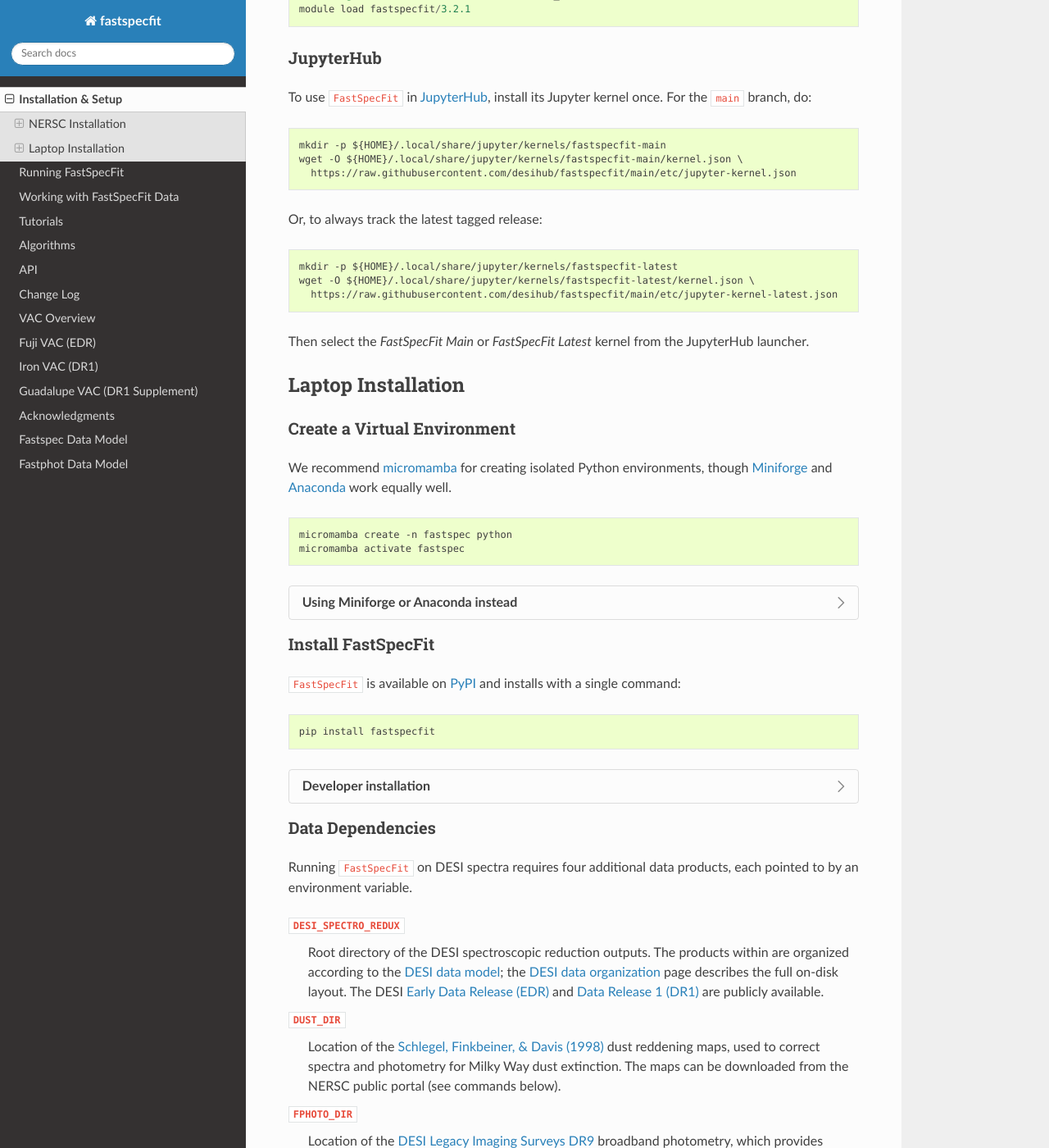
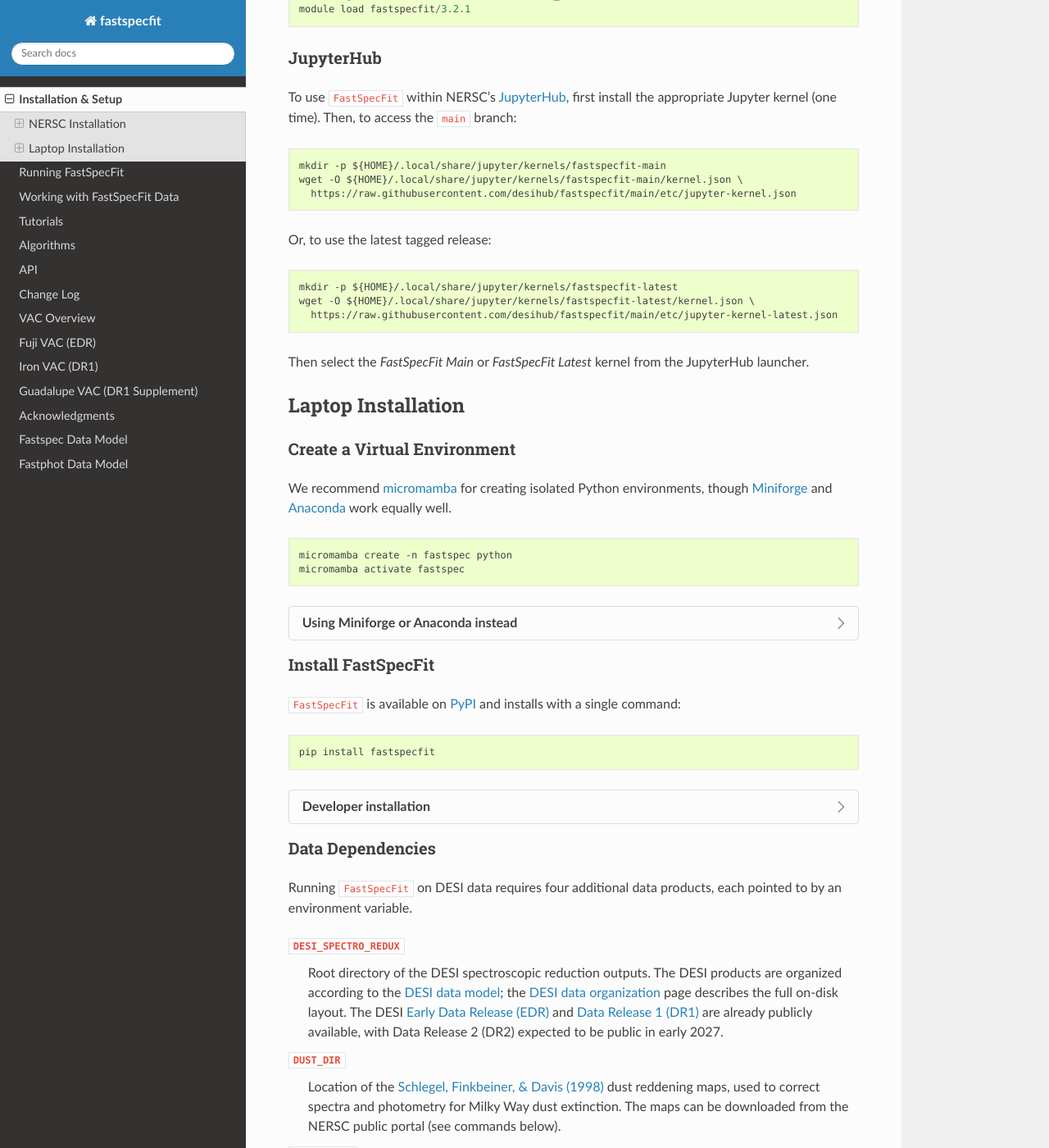
Before and after one commit to desihub/fastspecfit, a Sphinx documentation site: the page built from doc/install.rst, in a window 1280 px wide and 1400 px high, scrolled down 821 px. Shown: the whole window at 82% size. Built offline with Sphinx 7.4.7 and the Read the Docs theme 3.1.0, drawn with Linux system fonts in a browser that asks for light colours; some of the changed text lies outside the part shown.

```diff
--- a/doc/install.rst
+++ b/doc/install.rst
@@ -8,7 +8,7 @@ Installation & Setup
 
 ``FastSpecFit`` can be set up in two ways:
 
-- :ref:`At NERSC<nersc installation>` — for DESI collaborators using the shared software stack.
+- :ref:`At NERSC<nersc installation>` — for DESI collaborators, using the shared software stack.
 - :ref:`On a laptop<laptop installation>` — for interactive work or running on smaller datasets.
 
 .. _nersc installation:
@@ -33,14 +33,15 @@ release, for example::
 JupyterHub
 ~~~~~~~~~~
 
-To use ``FastSpecFit`` in `JupyterHub`_, install its Jupyter kernel
-once. For the ``main`` branch, do::
+To use ``FastSpecFit`` within NERSC's `JupyterHub`_, first install the
+appropriate Jupyter kernel (one time). Then, to access the ``main``
+branch::
 
   mkdir -p ${HOME}/.local/share/jupyter/kernels/fastspecfit-main
   wget -O ${HOME}/.local/share/jupyter/kernels/fastspecfit-main/kernel.json \
     https://raw.githubusercontent.com/desihub/fastspecfit/main/etc/jupyter-kernel.json
 
-Or, to always track the latest tagged release::
+Or, to use the latest tagged release::
 
   mkdir -p ${HOME}/.local/share/jupyter/kernels/fastspecfit-latest
   wget -O ${HOME}/.local/share/jupyter/kernels/fastspecfit-latest/kernel.json \
@@ -93,15 +94,16 @@ Install FastSpecFit
 Data Dependencies
 ~~~~~~~~~~~~~~~~~
 
-Running ``FastSpecFit`` on DESI spectra requires four additional data products,
-each pointed to by an environment variable.
+Running ``FastSpecFit`` on DESI data requires four additional data
+products, each pointed to by an environment variable.
 
 ``DESI_SPECTRO_REDUX``
-   Root directory of the DESI spectroscopic reduction outputs. The products
-   within are organized according to the `DESI data model`_; the `DESI data
-   organization`_ page describes the full on-disk layout. The DESI
-   `Early Data Release (EDR)`_ and `Data Release 1 (DR1)`_ are publicly
-   available.
+   Root directory of the DESI spectroscopic reduction outputs. The
+   DESI products are organized according to the `DESI data model`_;
+   the `DESI data organization`_ page describes the full on-disk
+   layout. The DESI `Early Data Release (EDR)`_ and `Data Release 1
+   (DR1)`_ are already publicly available, with Data Release 2 (DR2)
+   expected to be public in early 2027.
 
 ``DUST_DIR``
    Location of the `Schlegel, Finkbeiner, & Davis (1998)`_ dust reddening
```
Also changed, not shown: other parts of doc/install.rst (+1 -1 lines), doc/running.rst (+49 -47 lines), doc/_static/fastphot-sv1-bright-7108-39633345008634465.png, doc/_static/fastspec-sv1-bright-7108-39633345008634465.png.
